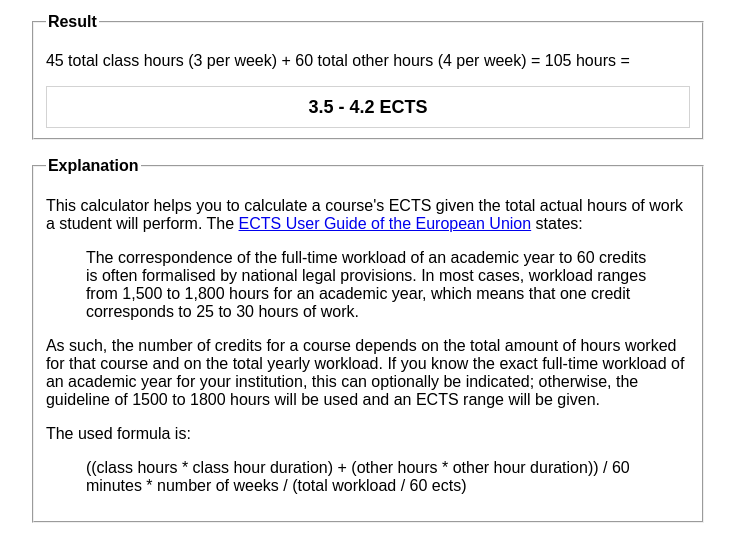
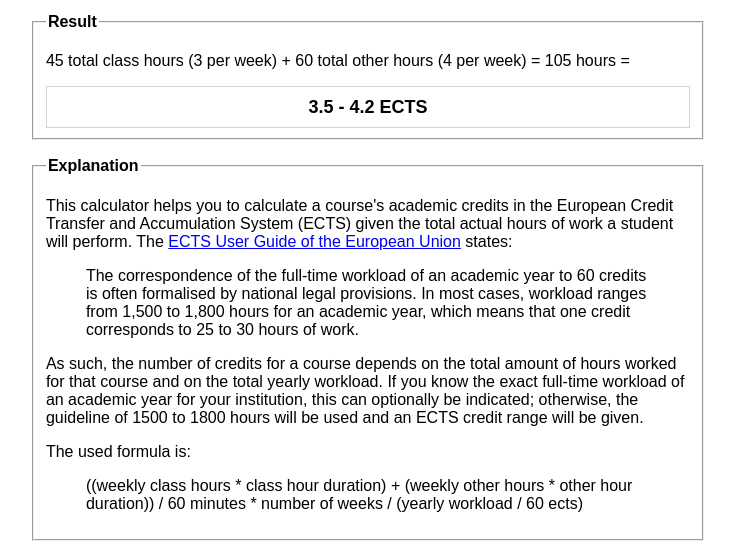
Before and after one commit to lrkrol/ECTS-Calculator, a PHP site: page / in a window 1280 px wide. Shown: the part 355-913 px from the top of the page, without its empty margins (272-1007 px from the left). Before the commit the page ends 878 px from the top, so only its background shows below. Run offline with PHP 8.4, Linux system fonts and the light colour scheme.

Commit message:
explanation update

```diff
--- a/index.php
+++ b/index.php
@@ -147,15 +147,15 @@ function calculate_ects($ch, $cd, $oh, $od, $nw, $wl) {
 <fieldset>
     <legend>Explanation</legend>
 
-    <p>This calculator helps you to calculate a course's ECTS given the total actual hours of work a student will perform. The <a href="https://op.europa.eu/s/n9bG" title="ECTS User Guide">ECTS User Guide of the European Union</a> states:</p>
+    <p>This calculator helps you to calculate a course's academic credits in the European Credit Transfer and Accumulation System (ECTS) given the total actual hours of work a student will perform. The <a href="https://op.europa.eu/s/n9bG" title="ECTS User Guide">ECTS User Guide of the European Union</a> states:</p>
 
     <blockquote>The correspondence of the full-time workload of an academic year to 60 credits is often formalised by national legal provisions. In most cases, workload ranges from 1,500 to 1,800 hours for an academic year, which means that one credit corresponds to 25 to 30 hours of work.</blockquote>
 
-    <p>As such, the number of credits for a course depends on the total amount of hours worked for that course and on the total yearly workload. If you know the exact full-time workload of an academic year for your institution, this can optionally be indicated; otherwise, the guideline of 1500 to 1800 hours will be used and an ECTS range will be given.</p>
+    <p>As such, the number of credits for a course depends on the total amount of hours worked for that course and on the total yearly workload. If you know the exact full-time workload of an academic year for your institution, this can optionally be indicated; otherwise, the guideline of 1500 to 1800 hours will be used and an ECTS credit range will be given.</p>
 
     <p>The used formula is:</p>
 
-    <blockquote>((class hours * class hour duration) + (other hours * other hour duration)) / 60 minutes * number of weeks / (total workload / 60 ects)</blockquote>
+    <blockquote>((weekly class hours * class hour duration) + (weekly other hours * other hour duration)) / 60 minutes * number of weeks / (yearly workload / 60 ects)</blockquote>
 </fieldset>
 
 </body>
```
Also changed, not shown: README.md. Lines whose indentation alone changed are shown as unchanged.
